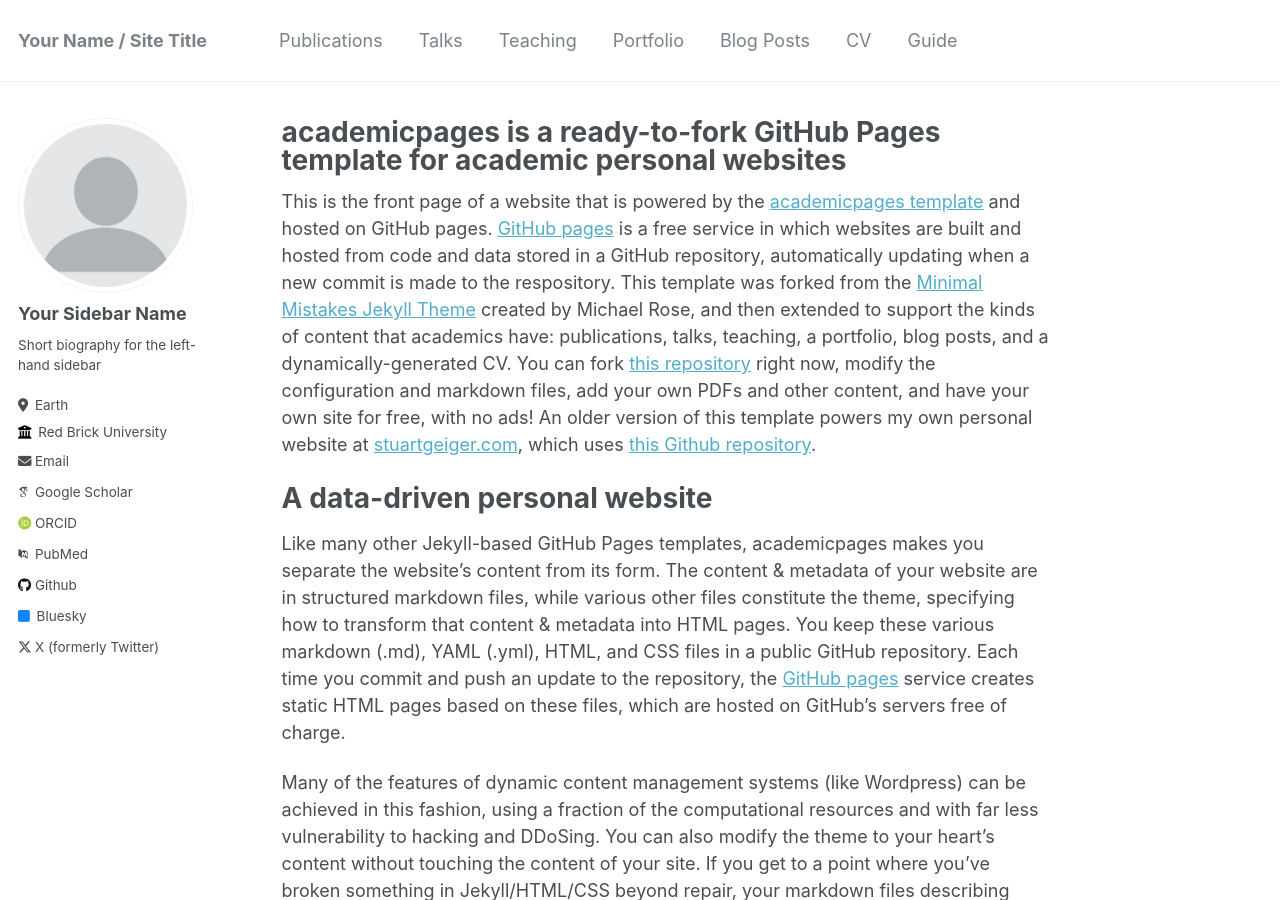
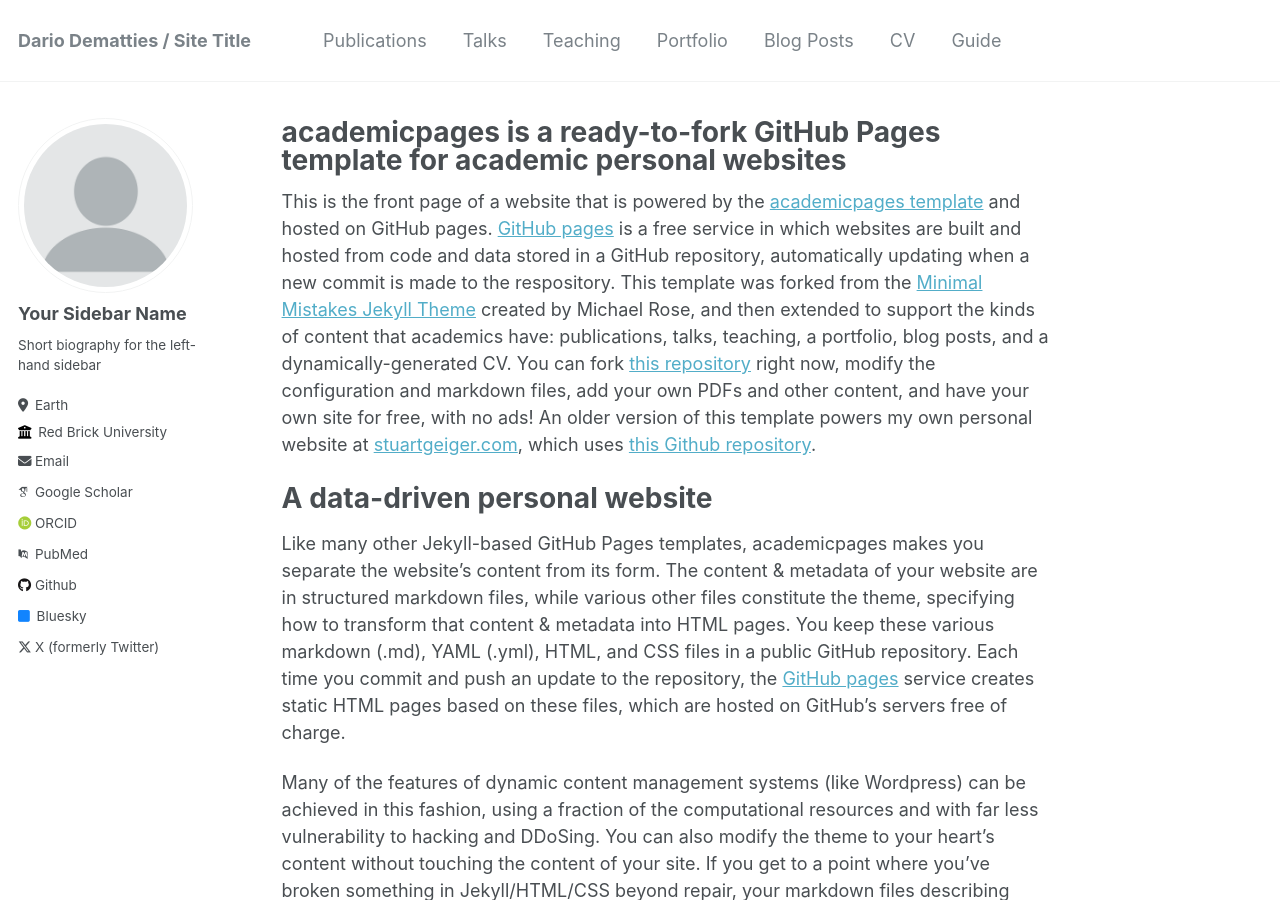
Before and after one commit to dariodematties/dariodematties.github.io, a Jekyll site: the page built from _pages/about.md, in a window 1280 px wide and 900 px high. Built offline with Jekyll 4.4.1, drawn with Linux system fonts in a browser that asks for light colours; some web fonts are replaced.

Commit message:
Some minor changes. Add name and ignore vim generated files using gitignore file

```diff
--- a/_config.yml
+++ b/_config.yml
@@ -8,7 +8,7 @@
 
 # Basic Site Settings
 locale                   : "en-US"
-title                    : "Your Name / Site Title"
+title                    : "Dario Dematties / Site Title"
 title_separator          : "-"
 name                     : &name "Your Name"
 description              : &description "personal description"
```
Also changed, not shown: 1 other file.
